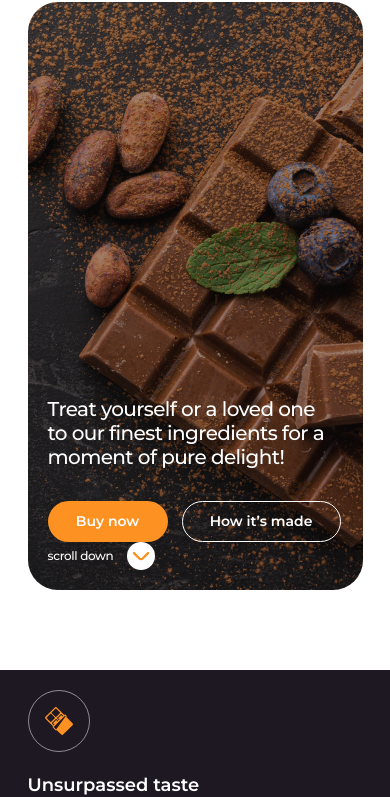
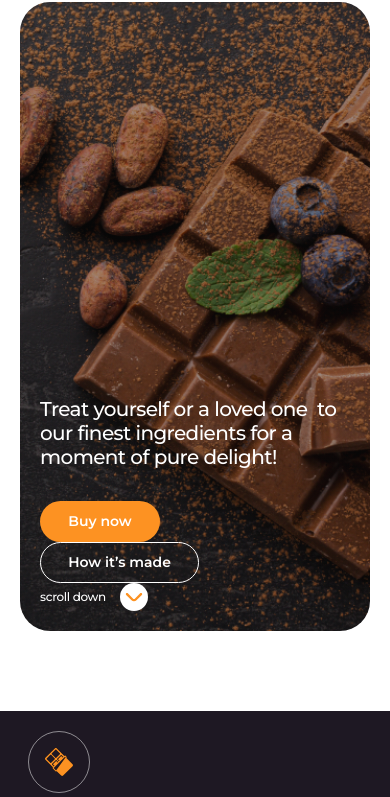
Before and after one commit to AnnyCherkashina/SimplyChocolate, a plain HTML site: page index.html in a window 390 px wide. Shown: the part 60-857 px from the top of the page. Drawn offline with nearby package versions, Linux system fonts and the light colour scheme.

Commit message:
update mobile version

```diff
--- a/css/styles.css
+++ b/css/styles.css
@@ -261,6 +261,8 @@ screen and (min-resolution: 2dppx) and (min-width: 1280px) {
 /* ======HERO SECTION===== */
 .hero-section {
     padding-bottom: 80px;
+    padding-left: 20px;
+    padding-right: 20px;
 }
 
 
@@ -286,20 +288,10 @@ screen and (min-resolution: 2dppx) and (min-width: 1280px) {
     letter-spacing: -0.03em;
 }
 
-.hero-wrapper {
-    display: flex;
-    flex-direction: column;
-
-}
-
-.hero-menu {
-    display: inline-flex;
-    gap: 14px;
-}
 
 .hero-btn {
     min-width: 120px;
-    height: 41px;
+    min-height: 41px;
     padding-left: 28px;
     padding-right: 28px;
 
@@ -358,6 +350,8 @@ screen and (min-resolution: 2dppx) and (min-width: 1280px) {
     border-radius: 50%;
 
 }
+
+
 
 /* ====== / HERO SECTION===== */
 /* =====BENEFITS SECTION===== */
@@ -787,9 +781,19 @@ screen and (min-resolution: 2dppx) and (min-width: 1280px) {
 }
 
 .footer-social-item {
+
+    width: 40px;
+    height: 40px;
+
+}
+
+.footer-social-link {
+    display: block;
+    width: 100%;
+    height: 100%;
+    padding: 8px;
     border-radius: 10px;
     border: 1px solid rgba(255, 255, 255, 0.10);
-    padding: 8px 8px;
 }
 
 .footer-social-menu {
--- a/index.html
+++ b/index.html
@@ -81,8 +81,8 @@ of pure delight!Unsurpassed taste.Affordable price.Own production.Top sellers" /
     <!-- ====== /HEADER===== -->
     <main>
         <!--======== HERO SECTION=====-->
-        <section class="container hero-section">
-            <div class=" hero-container">
+        <section class="hero-section">
+            <div class=" hero-container container">
                 <h1 class="main-text">Treat yourself or a loved one&nbsp; to
                     our finest ingredients for a moment
                     of pure delight!
```
